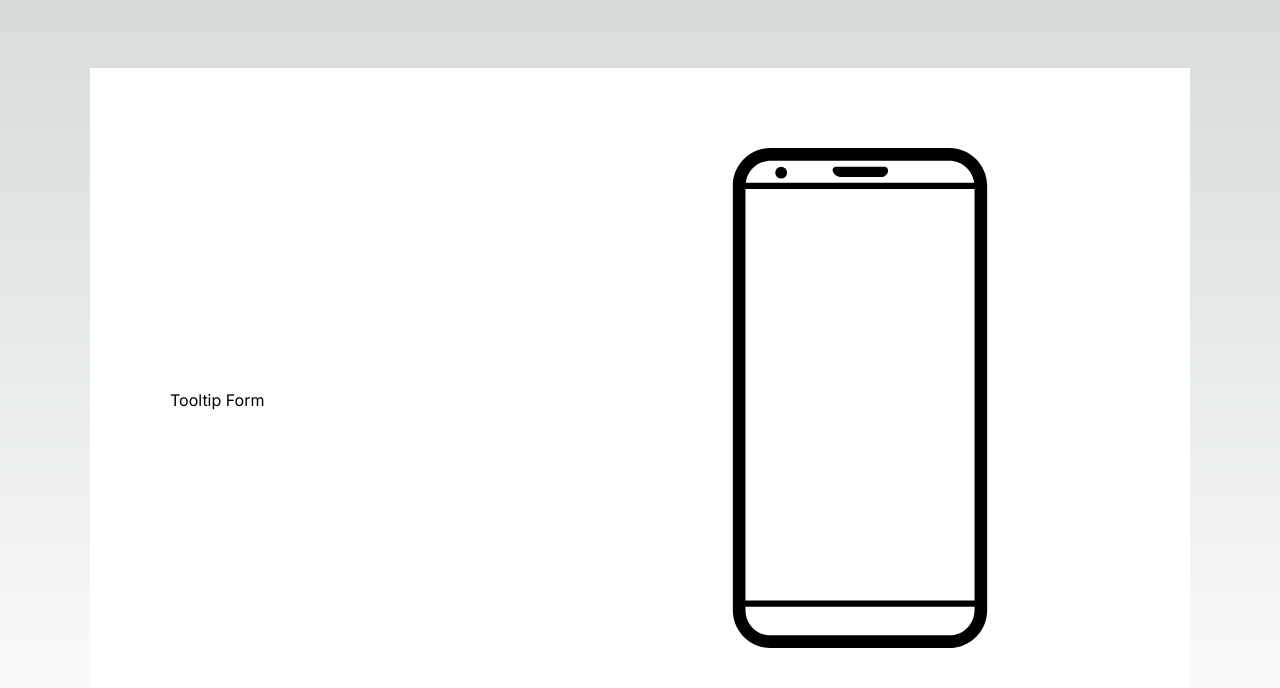
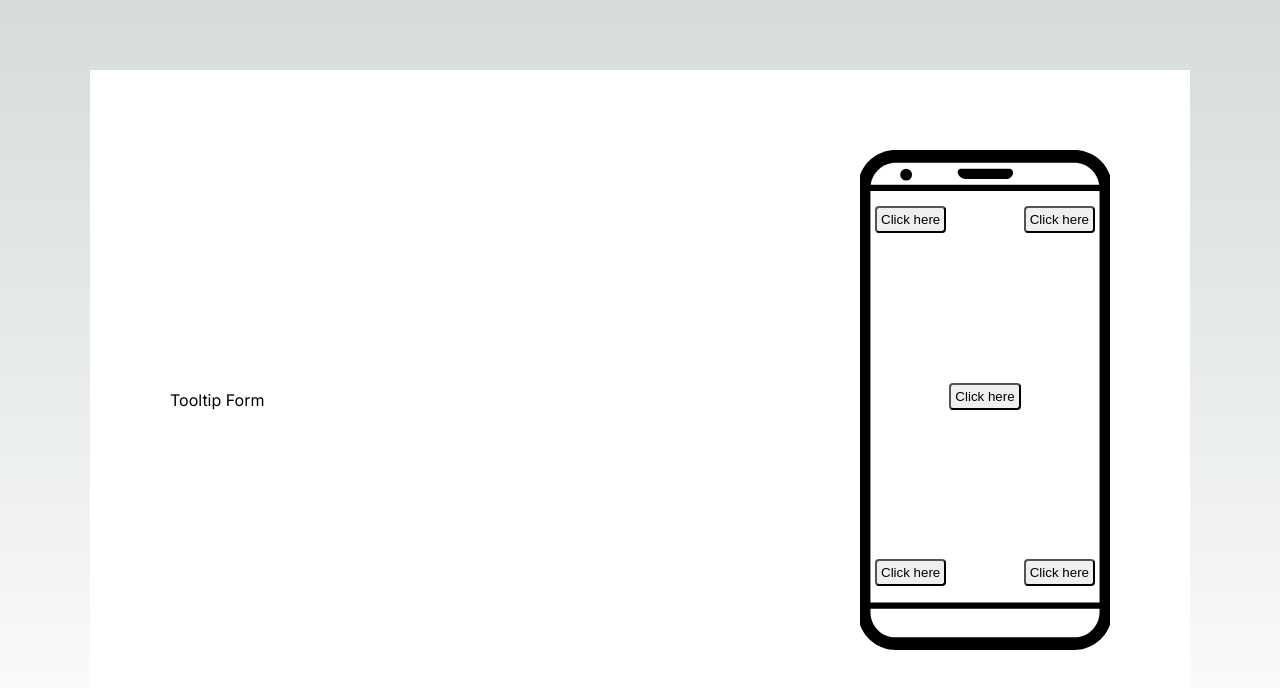
Before and after one commit to prabhashrai02/custom-tooltip, a Next.js app: page / in a window 1280 px wide. Shown: the top 688 px of the page. Built offline with nearby package versions, Linux system fonts and the light colour scheme.

Commit message:
added buttons

```diff
--- a/Screens/MobileScreen/index.tsx
+++ b/Screens/MobileScreen/index.tsx
@@ -1,17 +1,23 @@
-import Image from "next/image";
-
-import mobilePhone from '@/Assets/phoneSvg.svg';
-
 import styles from './mobileScreen.module.css';
 
 const MobileScreen = () => {
     return (
         <div>
-            <Image src={mobilePhone}
-                className={styles.phoneScreen}
-                alt={"mobile phone"}
-                height={500}
-                width={300} />
+            <div className={styles.backgroundMobile}>
+                <div className={styles.buttonsContainer}>
+                    <div className={styles.buttonsList}>
+                        <button className={styles.button}> Click here</button>
+                        <button className={styles.button}> Click here</button>
+                    </div>
+                    <div className={styles.centerButton}>
+                        <button className={styles.button}> Click here</button>
+                    </div>
+                    <div className={styles.buttonsList}>
+                        <button className={styles.button}> Click here</button>
+                        <button className={styles.button}> Click here</button>
+                    </div>
+                </div>
+            </div>
         </div>
     )
 }
--- a/Screens/MobileScreen/mobileScreen.module.css
+++ b/Screens/MobileScreen/mobileScreen.module.css
@@ -1,3 +1,45 @@
 .phoneScreen {
     width: 100%;
 }
+
+.backgroundMobile {
+    height: 500px;
+    width: 250px;
+    display: flex;
+    justify-content: center;
+    background-position: 50%;
+    background-size: cover;
+    background-image: url('../../Assets/phoneSvg.svg');
+}
+
+.buttonsContainer {
+    margin-top: 56px;
+    width: 220px;
+    height: 380px;
+    display: flex;
+    flex-direction: column;
+    justify-content: space-between;
+}
+
+.buttonsList {
+    width: 100%;
+    display: flex;
+    justify-content: space-between;
+}
+
+.centerButton {
+    width: 100%;
+    display: flex;
+    justify-content: space-around;
+}
+
+.button {
+    padding: 4px;
+    border-radius: 4px;
+    cursor: pointer;
+}
+
+.button:hover {
+    background-color: rgb(63, 64, 64);
+    transition: all 0.5s;
+}
```
